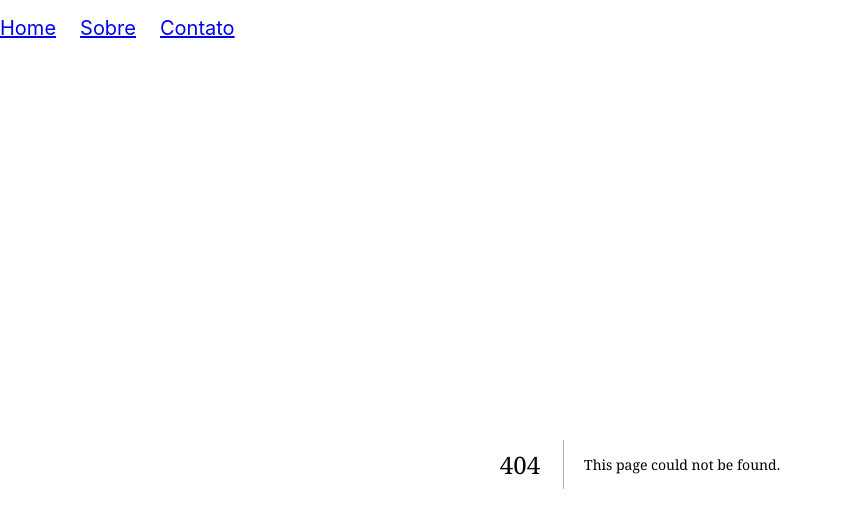
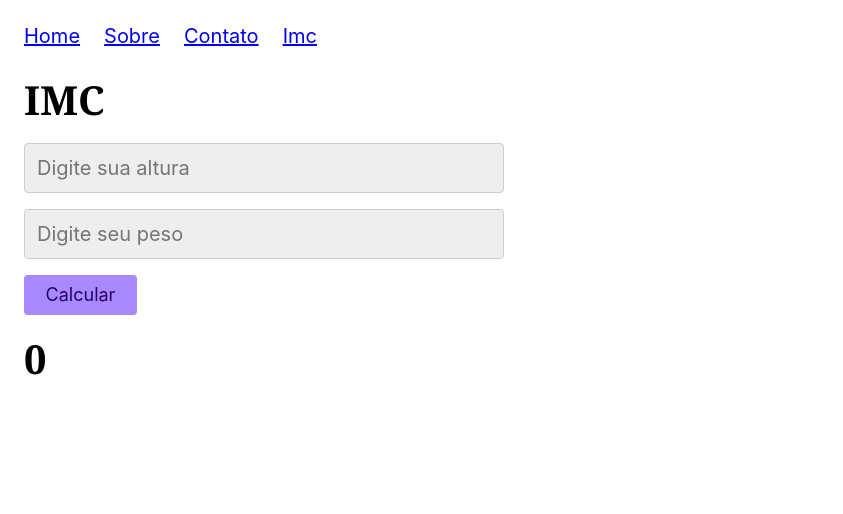
Before and after one commit to V-Matheus/Origamid--Next, a Next.js app: page /imc in a window 1280 px wide. Before the commit this address had no page. Shown: the top 514 px of the page, without its empty margins (0-843 px from the left). Built offline with nearby package versions, Linux system fonts and the light colour scheme.

Commit message:
Server e Client Components 3

```diff
--- /dev/null
+++ b/src/app/imc/page.tsx
@@ -0,0 +1,11 @@
+import ImcCalc from '@/components/imcCalc';
+import React from 'react';
+
+export default function ImcPage() {
+  return (
+    <div>
+      <h1>IMC</h1>
+      <ImcCalc />
+    </div>
+  );
+}
--- /dev/null
+++ b/src/components/imcCalc.tsx
@@ -0,0 +1,33 @@
+'use client';
+import React, { useState } from 'react';
+
+export default function ImcCalc() {
+  const [altura, setAltura] = useState('');
+  const [peso, setPeso] = useState('');
+  const [imc, setImc] = useState(0);
+
+  function handleClick() {
+    const imcCalc = (Number(peso) / Number(altura)) * Number(peso);
+    setImc(imcCalc);
+  }
+
+  return (
+    <div>
+      <input
+        type="text"
+        value={altura}
+        onChange={(e) => setAltura(e.target.value)}
+        placeholder="Digite sua altura"
+      />
+      <input
+        type="text"
+        value={peso}
+        onChange={(e) => setPeso(e.target.value)}
+        placeholder="Digite seu peso"
+      />
+      <button onClick={handleClick}>Calcular</button>
+
+      <h1>{imc}</h1>
+    </div>
+  );
+}
--- a/src/components/menu.tsx
+++ b/src/components/menu.tsx
@@ -13,6 +13,9 @@ export default function Menu() {
       <li>
         <Link href={'/contato'}> Contato</Link>
       </li>
+      <li>
+        <Link href={'/imc'}> Imc</Link>
+      </li>
     </ul>
   );
 }
```
Also changed, not shown: acesso.txt.
